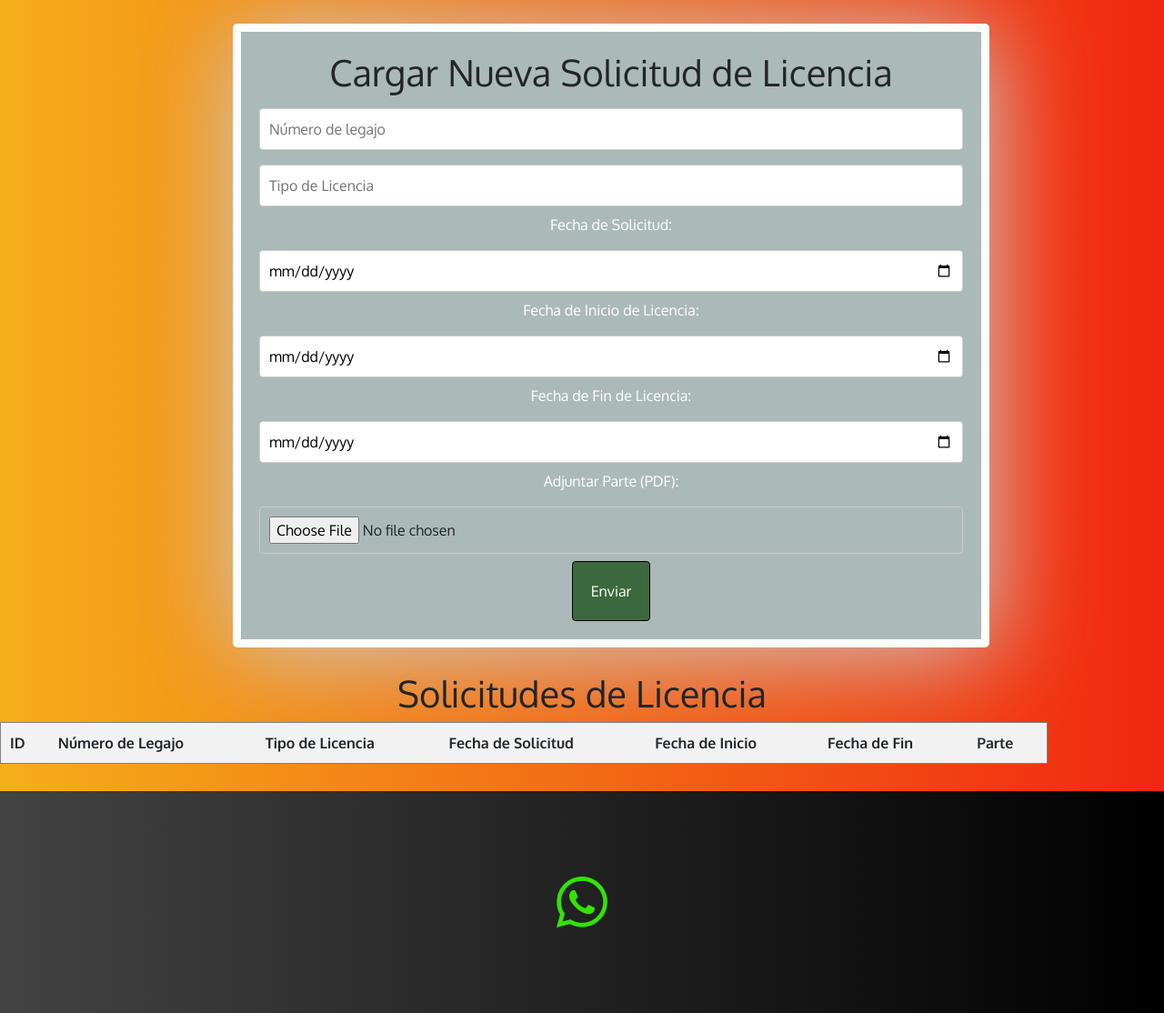
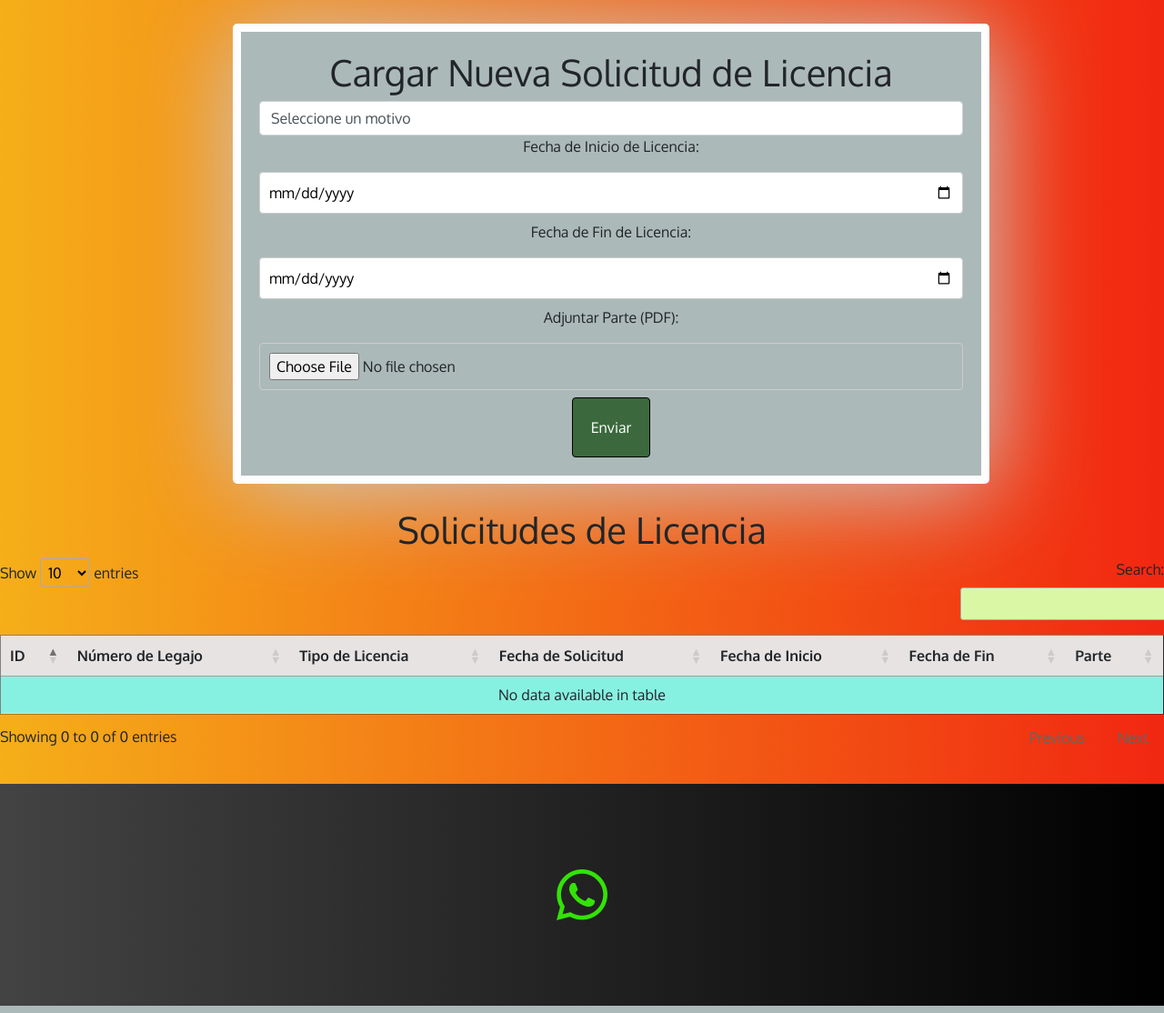
Before and after one commit to aleakd/APP---bomberos---2024, a Flask app: page /partes in a window 1280 px wide. Shown: the part 86-1200 px from the top of the page at 91% size. Run offline with Flask 3, Linux system fonts and the light colour scheme; the visitor is signed in with stand-in values (Sample User, id 1); data that the repository does not hold is empty; some libraries are stand-ins or nearby versions.

Commit message:
agregar funcion y boton para eliminar bombero, modificacion de estilos y colores sobre las tablas y titulos registro de usuario con numero de legajo

```diff
--- a/main.py
+++ b/main.py
@@ -68,6 +68,7 @@ class User(UserMixin, db.Model):
     email = db.Column(db.String(100), unique=True)
     password = db.Column(db.String(100))
     name = db.Column(db.String(1000))
+    numero_legajo=db.Column(db.Integer)
     telefono = db.Column(db.String(15))
     rol = db.Column(db.String(10), default='usuario')  # Add the role field
 
@@ -101,6 +102,7 @@ class Cambios_Guardia(UserMixin, db.Model):
     numero_legajo=db.Column(db.Integer)
     fecha_solicitud=db.Column(db.Date)
     rango_horario=db.Column(db.Time)
+    rango_horario2=db.Column(db.Time)
     legajo_quien_cubre= db.Column(db.Integer)
     motivo=db.Column(db.String(100))
     fecha_devolucion=db.Column(db.Date)
@@ -216,6 +218,7 @@ def register():
         new_user = User(
             email=request.form.get("email"),
             name=request.form.get("name"),
+            numero_legajo=request.form.get("numero_legajo"),
             password=hash_password,
             telefono=request.form.get("telefono"),
             rol=request.form.get("role")  # Make sure your form includes a role field
@@ -454,9 +457,10 @@ def eliminar_bombero(legajo):
 def cambiosguardia():
     if request.method == 'POST':
         if 'registrar_cambio_guardia' in request.form:
-            numero_legajo = request.form.get("numero_legajo")
+            numero_legajo = current_user.numero_legajo
             fecha_solicitud = request.form.get("fecha_solicitud")
             rango_horario = request.form.get("rango_horario")
+            rango_horario2 = request.form.get("rango_horario2")
             legajo_quien_cubre = request.form.get("legajo_quien_cubre")
             motivo = request.form.get("motivo")
             fecha_devolucion = request.form.get("fecha_devolucion")
@@ -470,10 +474,12 @@ def cambiosguardia():
                 imagen.save(imagen_filename)
                 imagen_filename = os.path.join('uploads', 'licencias', filename)  # Guardar la ruta relativa
 
+
             nuevo_cambio = Cambios_Guardia(
                 numero_legajo=numero_legajo,
                 fecha_solicitud=datetime.strptime(fecha_solicitud, '%Y-%m-%d').date(),
                 rango_horario=datetime.strptime(rango_horario, '%H:%M').time(),
+                rango_horario2=datetime.strptime(rango_horario2, '%H:%M').time(),
                 legajo_quien_cubre=legajo_quien_cubre,
                 motivo=motivo,
                 fecha_devolucion=datetime.strptime(fecha_devolucion, '%Y-%m-%d').date(),
@@ -583,11 +589,11 @@ def partes_licencia():
                 except ValueError:
                     flash("Error: Formato de fecha incorrecto.")
                     return redirect(url_for("partes_licencia"))
-
+                fecha_actual = datetime.now().date()
                 nuevo_parte = Partes_Licencia(
-                    numero_legajo=request.form.get("numero_legajo"),
+                    numero_legajo=current_user.numero_legajo,
                     tipo_licencia=request.form.get("tipo_licencia"),
-                    fecha_solicitud=fecha_solicitud,
+                    fecha_solicitud=fecha_actual,
                     fecha_inicio_licencia=fecha_inicio_licencia,
                     fecha_fin_licencia=fecha_fin_licencia,
                     parte_licencia=filename_parte
--- a/static/style.css
+++ b/static/style.css
@@ -170,9 +170,13 @@ border-radius: 4px;
 cursor: pointer;
 font-size:1rem;
 }
+button
 
 label{
-color:white;
+color:#230903;
+display: block;
+margin-bottom: 0.5rem;
+font-weight: bold;
 }
 
 
--- a/templates/partes.html
+++ b/templates/partes.html
@@ -8,12 +8,19 @@
             <input type="hidden" name="registrar_parte" value="1">
             <h1>Cargar Nueva Solicitud de Licencia</h1>
 
+            <select class="form-control" name="tipo_licencia" placeholder="Tipo licencia" required="required">
+                <option value=""disabled selected>Seleccione un motivo</option>
+                <option value="ordinaria">Ordinaria</option>
+                <option value="extraordinaria">Extraordinaria</option>
+                <option value="familiar">Familiar</option>
+                <option value="medica">Medica</option>
+                <option value="reserva">Reserva</option>
+                <option value="pase">Pase</option>
+                <option value="baja">Baja</option>
+"
+            </select>
 
-            <input type="number" id="numero_legajo" name="numero_legajo" required placeholder="Número de legajo"><br>
-            <input type="text" id="tipo_licencia" name="tipo_licencia" required placeholder="Tipo de Licencia"><br>
 
-            <label for="fecha_solicitud">Fecha de Solicitud:</label>
-            <input type="date" id="fecha_solicitud" name="fecha_solicitud" required><br>
 
             <label for="fecha_inicio_licencia">Fecha de Inicio de Licencia:</label>
             <input type="date" id="fecha_inicio_licencia" name="fecha_inicio_licencia" required><br>
@@ -22,14 +29,14 @@
             <input type="date" id="fecha_fin_licencia" name="fecha_fin_licencia" required><br>
 
             <label for="parte_licencia">Adjuntar Parte (PDF):</label>
-            <input type="file" id="parte_licencia" name="parte_licencia" accept="application/pdf" required><br>
+            <input type="file" id="parte_licencia" name="parte_licencia" accept="application/pdf"><br>
 
             <button type="submit">Enviar</button>
         </form>
     </div>
     <div>
         <h1>Solicitudes de Licencia</h1>
-        <table border="1">
+        <table border="1" id="partestable" class="tabla_bomberos">
             <thead>
                 <tr>
                     <th>ID</th>
@@ -57,6 +64,11 @@
     </div>
 
 
+<script>
+    $(document).ready(function () {
+        $('#partestable').DataTable();
+    });
+</script>
 
 
 {% endblock %}
--- a/templates/register.html
+++ b/templates/register.html
@@ -14,6 +14,7 @@
     <form action="{{ url_for('register') }}" method="post">
     	<input type="text" name="name" placeholder="Nombre" required="required" />
 		<input type="email" name="email" placeholder="Email" required="required" />
+        <input type="number" name="numero_legajo" placeholder="Número de legajo" required="required">
         <input type="password" name="password" placeholder="Password" required="required" />
         <input type="text" name="telefono" placeholder="Telefono" required="required">
         <label for="role">Role:</label>
```
Also changed, not shown: templates/cambiosguardia.html (+35 -12 lines).
